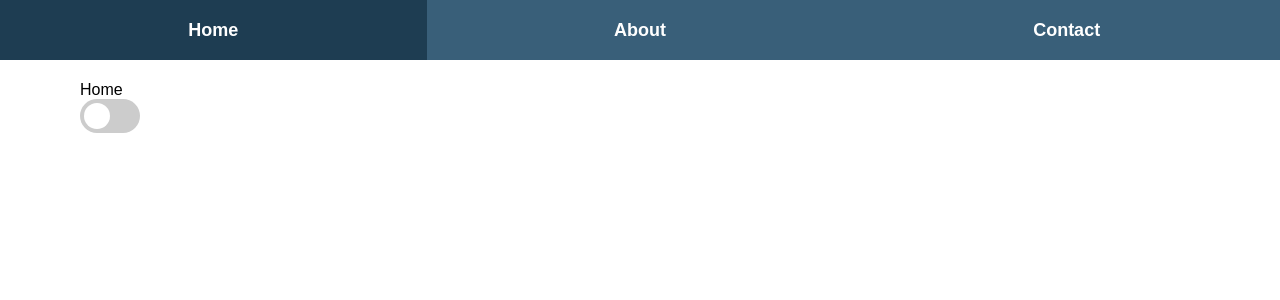
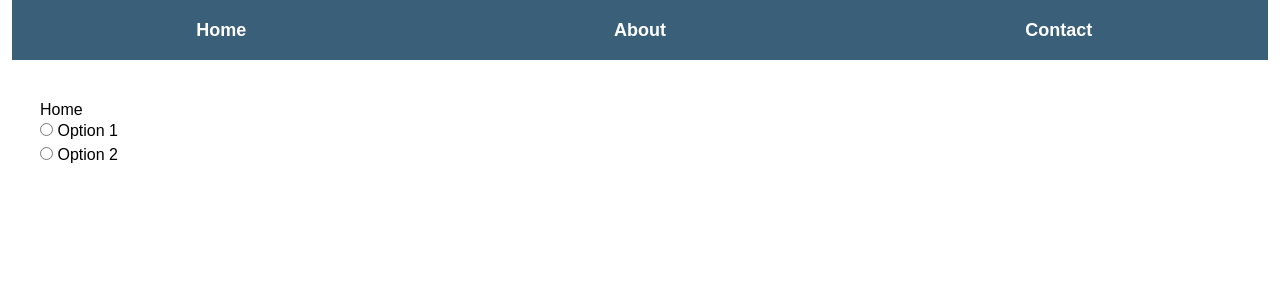
Before and after one commit to raimonika20/NewProject, a Svelte app: page / in a window 1280 px wide. Shown: the top 300 px of the page. Built offline with nearby package versions, Linux system fonts and the light colour scheme.

Commit message:
Radio buttons added

```diff
--- a/index.html
+++ b/index.html
@@ -8,6 +8,7 @@
     <title>Tabs</title>
   </head>
   <body>
+
     <div id="app"></div>
     <script type="module" src="/src/main.js"></script>
   </body>
--- a/src/App.svelte
+++ b/src/App.svelte
@@ -4,56 +4,49 @@
   import options from "./data.json";
 
   let tabOptions = options.tabOptions;
-
+  let showCheckmark = false;
   let activeTab = "Home";
-  let toggleStates = {};
-
-  tabOptions.forEach((tabOption) => {
-    toggleStates[tabOption.id] = writable(false);
-    toggleStates[`show${tabOption.type}Tick`] = writable(false);
-  });
 
   function openPage(pageName) {
     activeTab = pageName;
+
+    // Reset the checkmark after 2 seconds
+    setTimeout(() => {
+      showCheckmark = false;
+    }, 2000);
+
     console.log(pageName);
   }
 
   // Automatically click the default tab on component mount
   onMount(() => {
-    document.getElementById("defaultOpen").click();
+    openPage(activeTab);
   });
-
-  // Subscribe to the toggle change and show tick when it's ON
-  $: if (toggleStates[`${activeTab.toLowerCase()}Toggle`]) {
-    toggleStates[`show${activeTab}Tick`].set(true);
-
-    // Clear the existing timeout to avoid multiple setTimeouts
-    setTimeout(() => toggleStates[`show${activeTab}Tick`].set(false), 2000);
-  }
 </script>
 
 <main>
+  <div class="container flex items-center justify-center">
     {#each tabOptions as tabOption}
       <button
-      class="tablink bg-[#395f79] font-semibold text-white float-left cursor-pointer p-3 text-lg w-1/3"
+        class="tablink bg-[#395f79] font-semibold text-white float-left cursor-pointer p-3 text-lg w-full"
         on:click={() => openPage(tabOption.type)}>{tabOption.type}</button
       >
     {/each}
+  </div>
 
   {#each tabOptions as tabOption}
     {#if activeTab === tabOption.type}
-      <div id={tabOption.type} class="tabcontent text-black block p-20 h-full">
+      <div class="tabcontent text-black block p-10 h-full">
         <h3>{tabOption.type}</h3>
-        <label class="switch">
-          <input
-            type="checkbox"
-            bind:checked={toggleStates[`${tabOption.id}Toggle`]}
-          />
-          <span class="slider round"></span>
+
+        <div>
+          <label>
+            <input type="radio" name="option" value="option1" /> Option 1
+          </label><br />
+          <label>
+            <input type="radio" name="option" value="option2" /> Option 2
           </label>
-        {#if toggleStates[`show${tabOption.type}Tick`] && toggleStates[`${tabOption.id}Toggle`]}
-          <span class="tick font-bold text-green-600 mx-2.5">✓</span>
-        {/if}
+        </div>
       </div>
     {/if}
   {/each}
--- a/src/app.css
+++ b/src/app.css
@@ -7,63 +7,9 @@ body, html {
 .tablink:hover {
   background-color: #1e3d52;
 }
-
- /* Style for the toggle switch */
- .switch {
-  position: relative;
+/* .checkmark {
+  color: green;
+  font-size: 24px;
   display: inline-block;
-  width: 60px;
-  height: 34px;
-}
-
-.switch input {
-  opacity: 0;
-  width: 0;
-  height: 0;
-}
-
-.slider {
-  position: absolute;
-  cursor: pointer;
-  top: 0;
-  left: 0;
-  right: 0;
-  bottom: 0;
-  background-color: #ccc;
-  -webkit-transition: .4s;
-  transition: .4s;
-}
-
-.slider:before {
-  position: absolute;
-  content: "";
-  height: 26px;
-  width: 26px;
-  left: 4px;
-  bottom: 4px;
-  background-color: white;
-  -webkit-transition: .4s;
-  transition: .4s;
-}
-
-input:checked + .slider {
-  background-color: #2196F3;
-}
-
-input:focus + .slider {
-  box-shadow: 0 0 1px #2196F3;
-}
-
-input:checked + .slider:before {
-  -webkit-transform: translateX(26px);
-  -ms-transform: translateX(26px);
-  transform: translateX(26px);
-}
-
-.slider.round {
-  border-radius: 34px;
-}
-
-.slider.round:before {
-  border-radius: 50%;
-}
+  margin-right: 8px;
+} */
```
Lines whose indentation alone changed are shown as unchanged.
